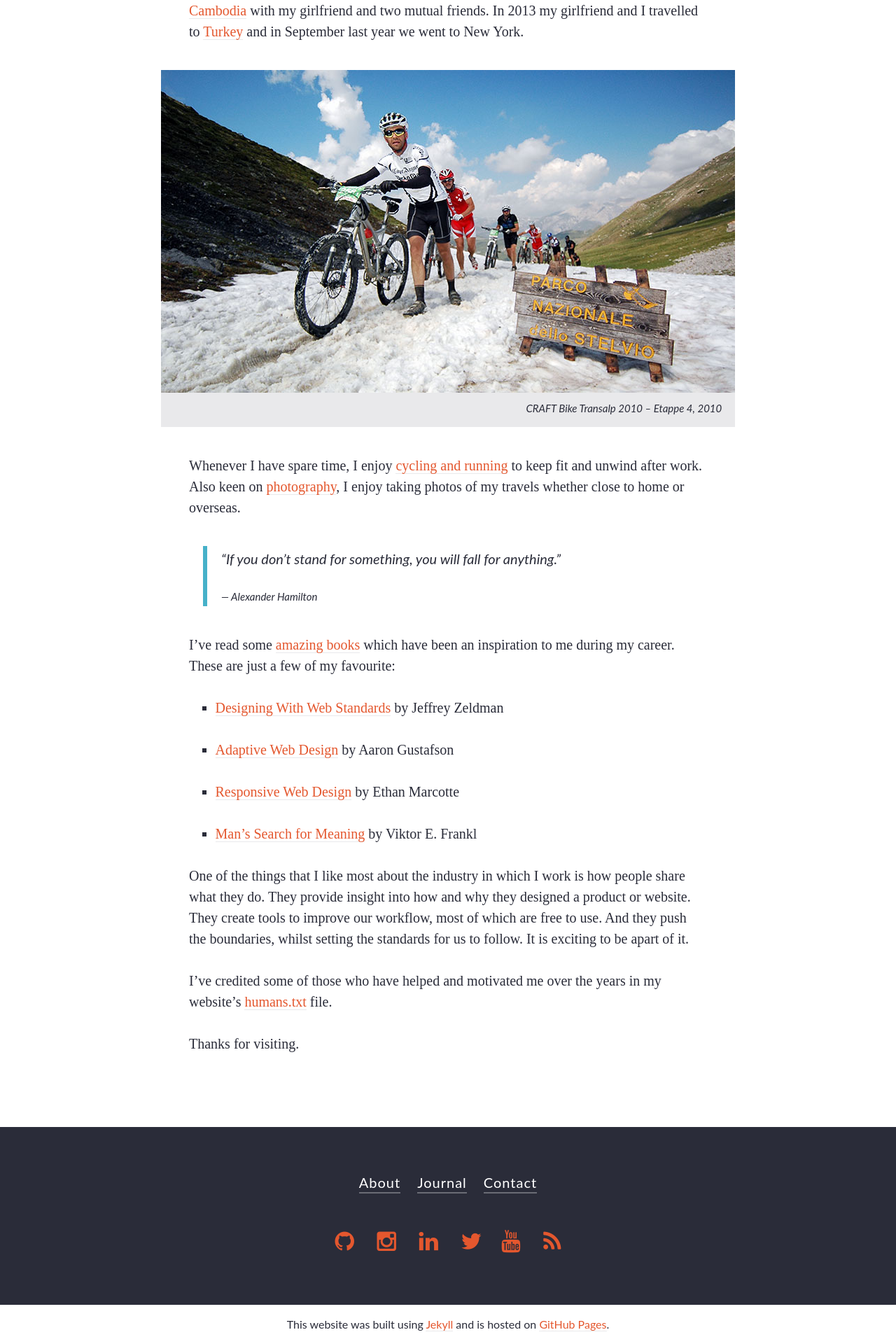
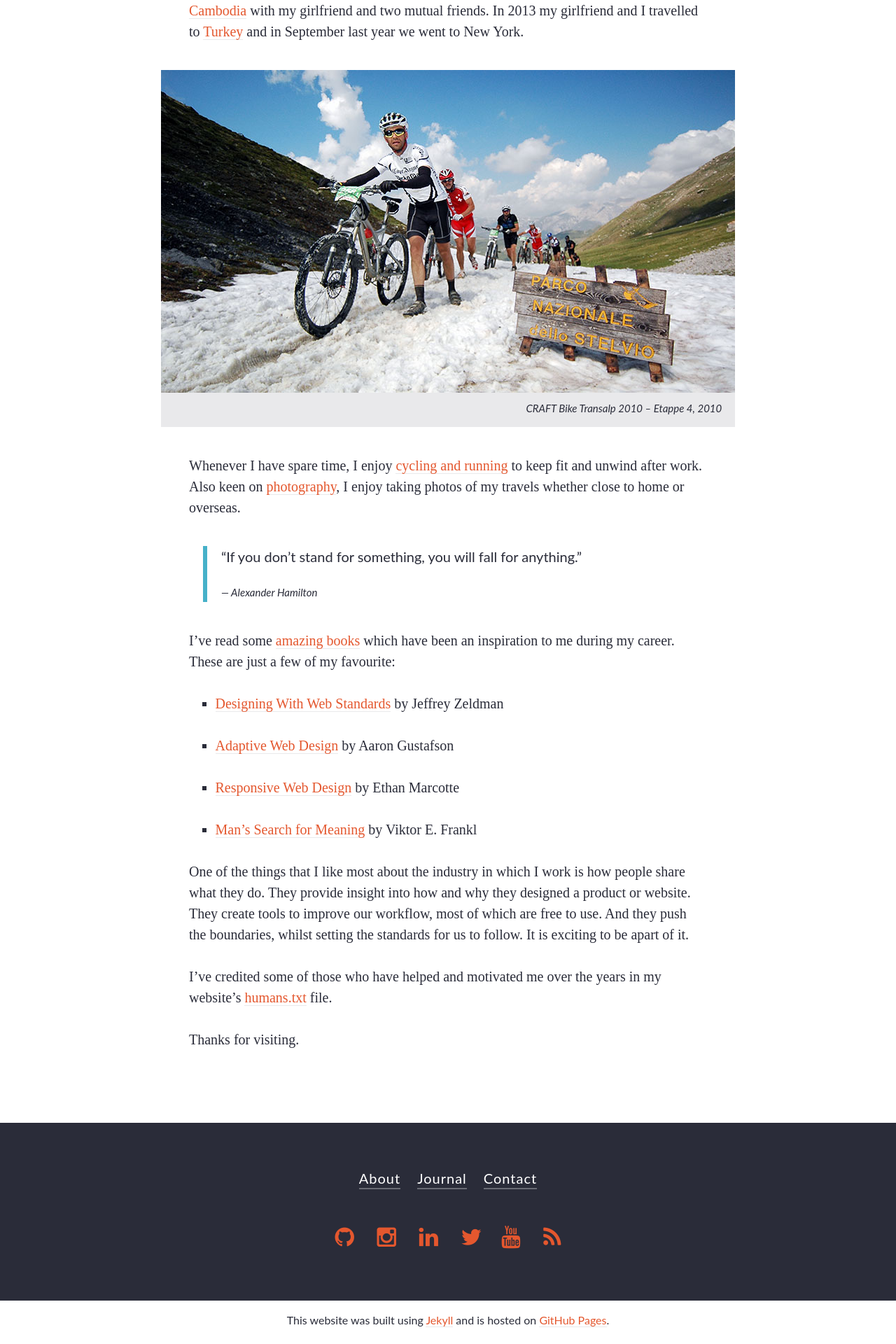
Before and after one commit to michaelthorne/michaelthorne.github.io, a Jekyll site: the page built from about.md, in a window 1280 px wide. Shown: the part 1062-2982 px from the top of the page at 70% size. Built offline with Jekyll 4.4.1, drawn with Linux system fonts in a browser that asks for light colours; some web fonts are replaced.

Commit message:
Tidy up blockquotes

```diff
--- a/_sass/objects/article.scss
+++ b/_sass/objects/article.scss
@@ -43,8 +43,6 @@ article {
 
         p {
             font-family: $font-secondary;
-            font-style: italic;
-            line-height: 1.8;
             margin-bottom: 1em;
             quotes: "\201C""\201D""\2018""\2019";
 
```
